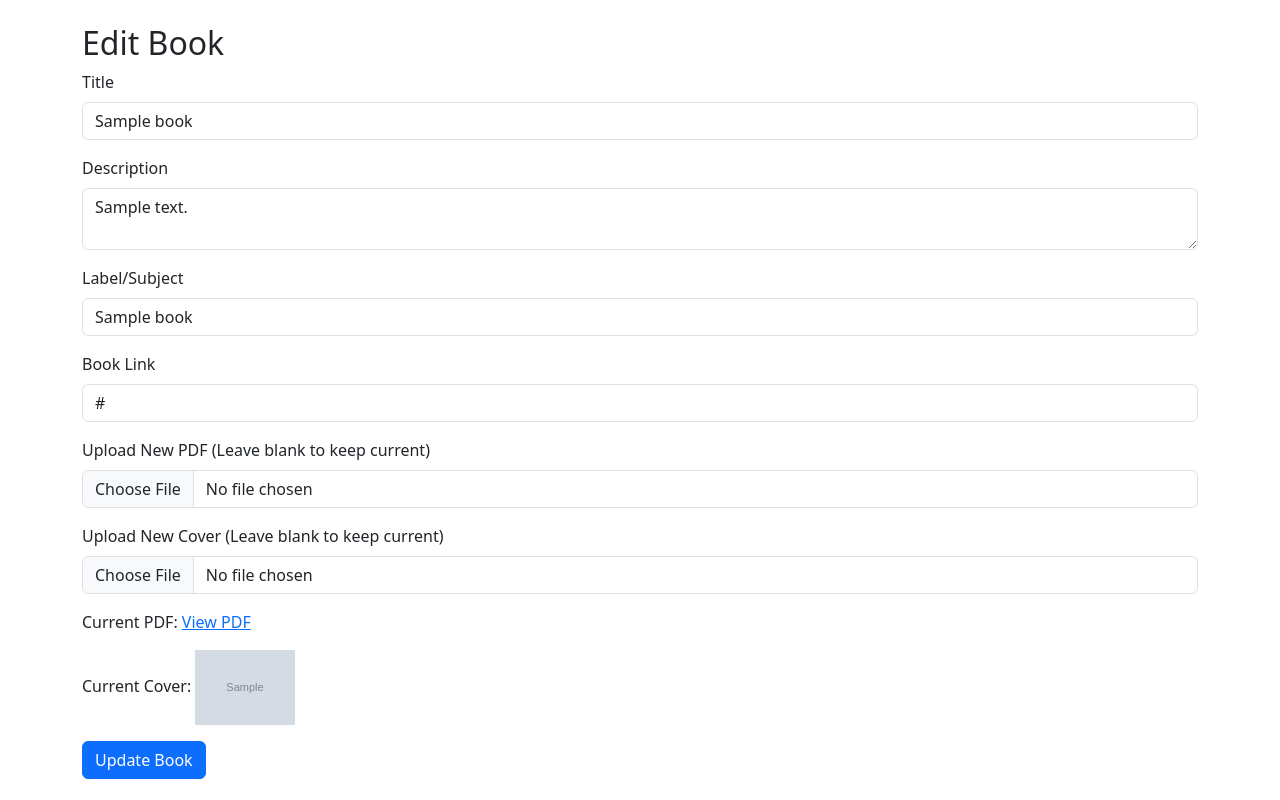
After one commit to rayymhra/gilmore-ink, a PHP site: the page made by features/textbook organizer/edit_textbook.php in a window 1280 px wide. The commit adds this page. Run offline with PHP 8.4, Linux system fonts and the light colour scheme; the visitor is signed in with stand-in values (Sample User, id 1); tables that the repository leaves empty or names only in its code hold one stand-in row (values such as "Sample post"); grey boxes marked "Sample" are stand-in pictures.

Commit message:
edit, delete textbooks

```diff
--- /dev/null
+++ b/features/textbook organizer/edit_textbook.php
@@ -0,0 +1,87 @@
+<?php
+include "../../includes/koneksi.php";
+session_start();
+
+if (!isset($_SESSION['user_id'])) {
+    header('Location: ../../login.php');
+    exit;
+}
+
+$user_id = $_SESSION['user_id'];
+
+if (isset($_GET['id'])) {
+    $book_id = $_GET['id'];
+
+    // Fetch book details
+    $stmt = $conn->prepare("SELECT * FROM books WHERE id = ? AND user_id = ?");
+    $stmt->bind_param("ii", $book_id, $user_id);
+    $stmt->execute();
+    $result = $stmt->get_result();
+    $book = $result->fetch_assoc();
+
+    if (!$book) {
+        echo "Book not found.";
+        exit;
+    }
+} else {
+    echo "No book ID provided.";
+    exit;
+}
+?>
+
+<!DOCTYPE html>
+<html lang="en">
+
+<head>
+    <meta charset="UTF-8">
+    <meta name="viewport" content="width=device-width, initial-scale=1.0">
+    <title>Edit Book</title>
+    <link href="https://cdn.jsdelivr.net/npm/bootstrap@5.3.3/dist/css/bootstrap.min.css" rel="stylesheet">
+</head>
+
+<body>
+    <div class="container mt-4">
+        <h2>Edit Book</h2>
+        <form action="edit_textbooks.php?book_id=<?php echo $book['id']; ?>" method="POST" enctype="multipart/form-data">
+            <div class="mb-3">
+                <label for="title" class="form-label">Title</label>
+                <input type="text" class="form-control" id="title" name="title" value="<?php echo htmlspecialchars($book['title'], ENT_QUOTES, 'UTF-8'); ?>" required>
+            </div>
+            <div class="mb-3">
+                <label for="description" class="form-label">Description</label>
+                <textarea class="form-control" id="description" name="description"><?php echo htmlspecialchars($book['description'], ENT_QUOTES, 'UTF-8'); ?></textarea>
+            </div>
+            <div class="mb-3">
+                <label for="label" class="form-label">Label/Subject</label>
+                <input type="text" class="form-control" id="label" name="label" value="<?php echo htmlspecialchars($book['label'], ENT_QUOTES, 'UTF-8'); ?>">
+            </div>
+            <div class="mb-3">
+                <label for="link" class="form-label">Book Link</label>
+                <input type="url" class="form-control" id="link" name="link" value="<?php echo htmlspecialchars($book['link'], ENT_QUOTES, 'UTF-8'); ?>">
+            </div>
+            <div class="mb-3">
+                <label for="pdf" class="form-label">Upload New PDF (Leave blank to keep current)</label>
+                <input type="file" class="form-control" id="pdf" name="pdf" accept="application/pdf">
+            </div>
+            <div class="mb-3">
+                <label for="cover" class="form-label">Upload New Cover (Leave blank to keep current)</label>
+                <input type="file" class="form-control" id="cover" name="cover" accept="image/*">
+            </div>
+
+            <div class="mb-3">
+                <?php if ($book['pdf_path']): ?>
+                    <p>Current PDF:
+                        <a href="<?php echo $book['pdf_path']; ?>" target="_blank">View PDF</a>
+                    </p>
+                <?php endif; ?>
+                <?php if ($book['cover_path']): ?>
+                    <p>Current Cover: <img src="<?php echo $book['cover_path']; ?>" alt="Book Cover" width="100"></p>
+                <?php endif; ?>
+            </div>
+
+            <button type="submit" class="btn btn-primary">Update Book</button>
+        </form>
+    </div>
+</body>
+
+</html>
```
Also changed, not shown: features/textbook organizer/delete_textbook.php (added, +28 -0 lines), features/textbook organizer/textbooks.php (+10 -1 lines), features/textbook organizer/update_textbook.php (added, +34 -0 lines), uploads/1734349946_cicada.jpg (added), 1 other file.
